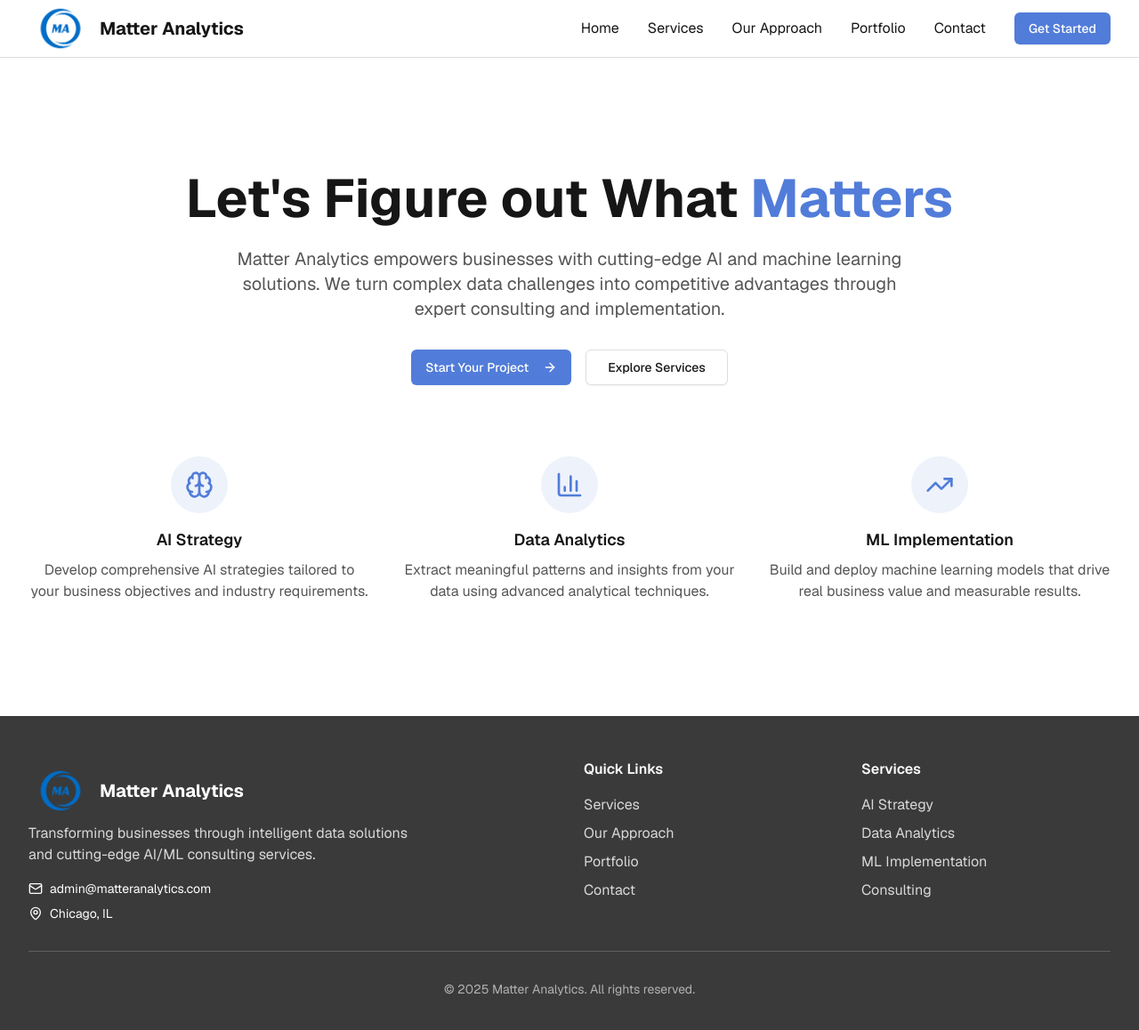
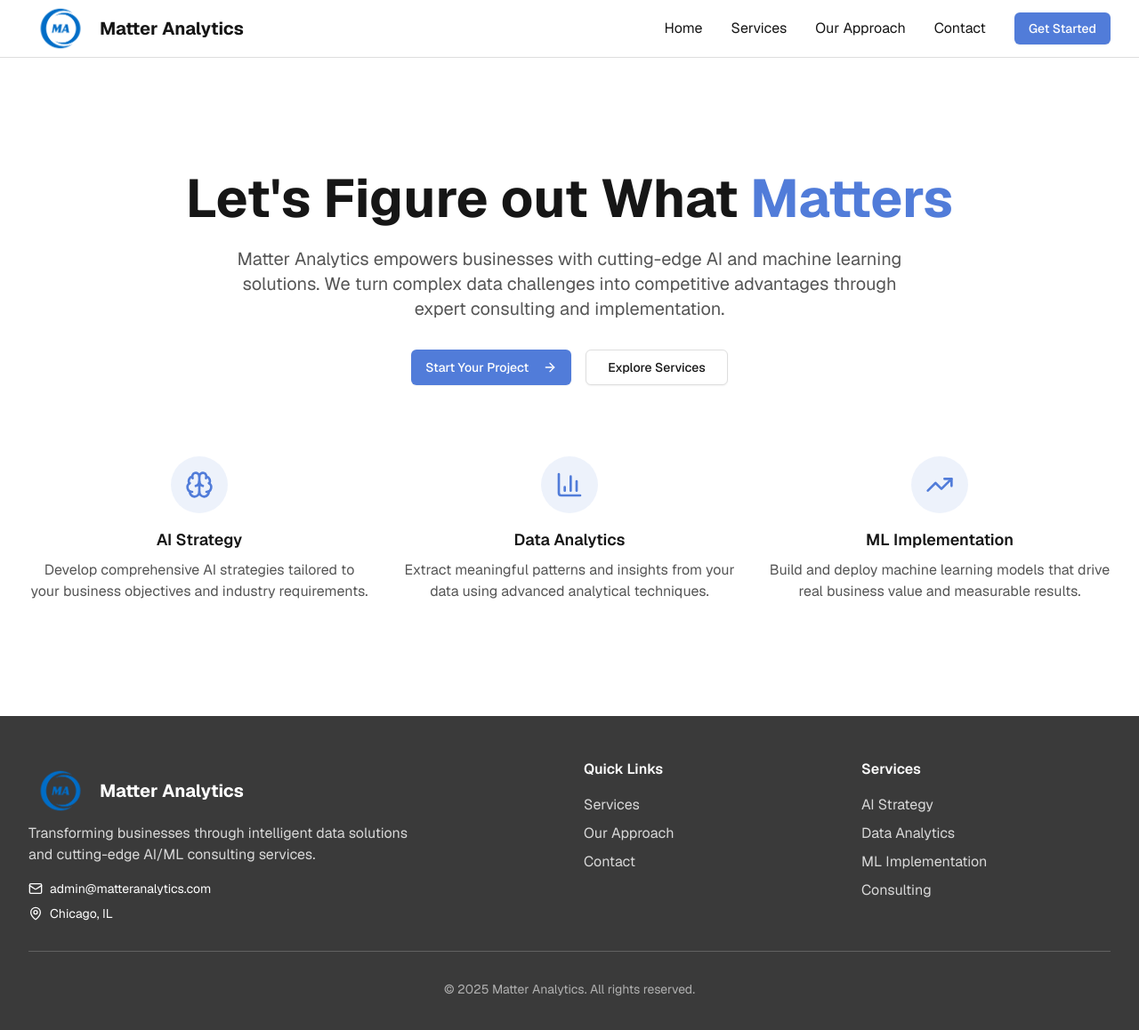
Before and after one commit to matteranalytics/matteranalytics, a Next.js app: page / in a window 1280 px wide. Shown: the top 1158 px of the page at 89% size. Built offline with nearby package versions, Linux system fonts and the light colour scheme.

Commit message:
Removed portfolio (will add back later)

```diff
--- a/components/footer.tsx
+++ b/components/footer.tsx
@@ -56,14 +56,14 @@ export function Footer() {
                   Our Approach
                 </Link>
               </li>
-              <li>
+              {/* <li>
                 <Link
                   href="/portfolio"
                   className="text-primary-foreground/80 hover:text-primary-foreground transition-colors"
                 >
                   Portfolio
                 </Link>
-              </li>
+              </li> */}
               <li>
                 <Link
                   href="/contact"
--- a/components/navigation.tsx
+++ b/components/navigation.tsx
@@ -38,9 +38,9 @@ export function Navigation() {
             <Link href="/approach" className="text-foreground hover:text-accent transition-colors">
               Our Approach
             </Link>
-            <Link href="/portfolio" className="text-foreground hover:text-accent transition-colors">
+            {/* <Link href="/portfolio" className="text-foreground hover:text-accent transition-colors">
               Portfolio
-            </Link>
+            </Link> */}
             <Link href="/contact" className="text-foreground hover:text-accent transition-colors">
               Contact
             </Link>
```
